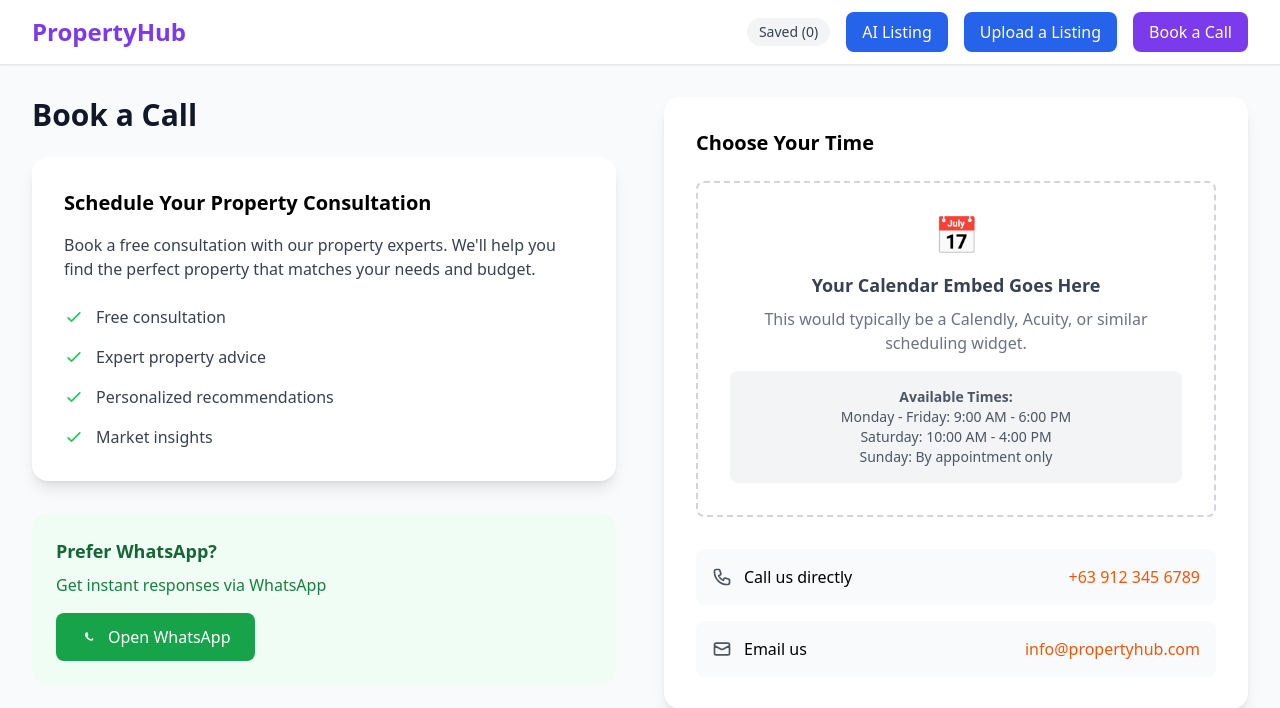
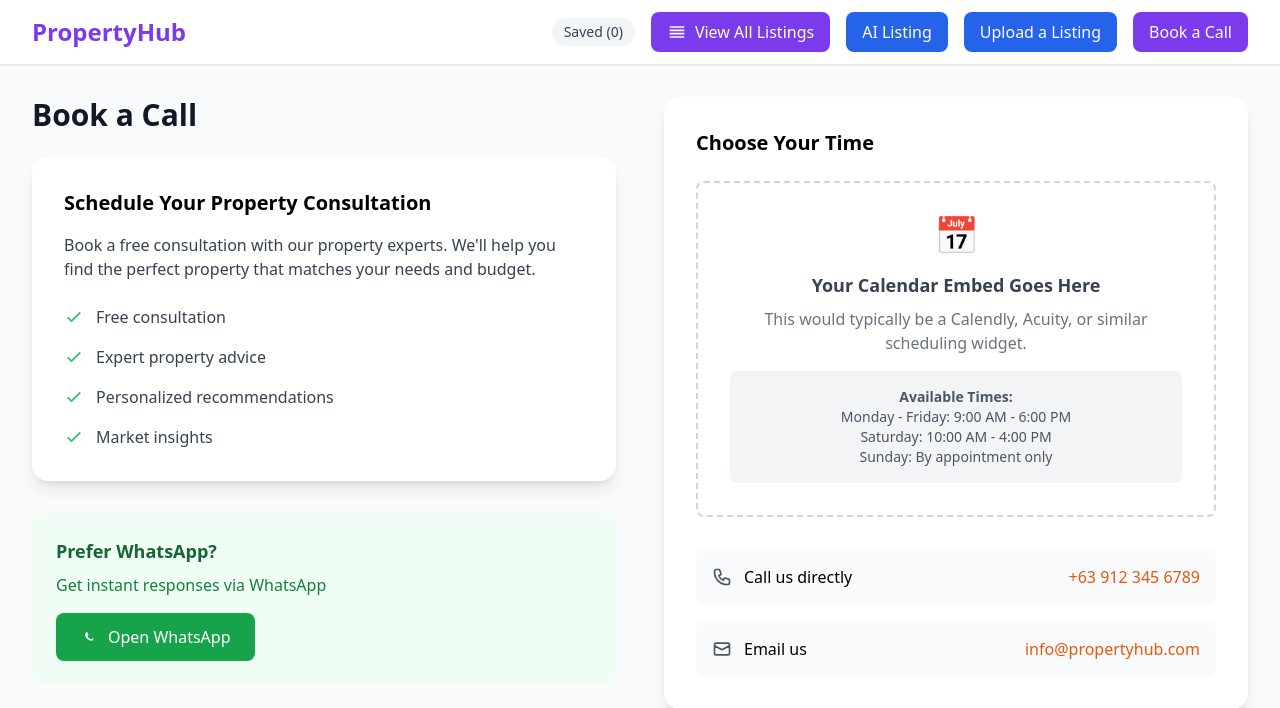
Before and after one commit to Jvictorio09/project_03, a Django app: page /book in a window 1280 px wide. Shown: the top 708 px of the page. Run offline with Django 4.2, Linux system fonts and the light colour scheme; some libraries are stand-ins or nearby versions.

Commit message:
Add a link to view all listings globally
Adds a new "View All Listings" link to the base template, accessible globally, with an associated SVG icon.

Replit-Commit-Author: Agent
Replit-Commit-Session-Id: abb7555d-9f7c-4d47-88b0-363237bf12e7
Replit-Commit-Checkpoint-Type: full_checkpoint
Replit-Commit-Screenshot-Url: https://storage.googleapis.com/screenshot-production-us-central1/b98ac6f9-5b52-49a3-996b-2b3111339e6b/abb7555d-9f7c-4d47-88b0-363237bf12e7/HRvDkZ6

```diff
--- a/myApp/templates/base.html
+++ b/myApp/templates/base.html
@@ -23,6 +23,12 @@
                 </div>
                 <div class="flex items-center space-x-4">
                     <span class="saved-chip bg-gray-100 text-gray-700 px-3 py-1 rounded-full text-sm">Saved (0)</span>
+                    <a href="{% url 'results' %}" class="bg-violet-600 text-white px-4 py-2 rounded-lg hover:bg-violet-700 transition flex items-center gap-2">
+                        <svg class="w-5 h-5" fill="none" stroke="currentColor" viewBox="0 0 24 24">
+                            <path stroke-linecap="round" stroke-linejoin="round" stroke-width="2" d="M4 6h16M4 10h16M4 14h16M4 18h16"></path>
+                        </svg>
+                        View All Listings
+                    </a>
                     <a href="{% url 'ai_prompt_listing' %}" class="bg-blue-600 text-white px-4 py-2 rounded-lg hover:bg-blue-700 transition">AI Listing</a>
                     <a href="{% url 'listing_choice' %}" class="bg-blue-600 text-white px-4 py-2 rounded-lg hover:bg-blue-700 transition">Upload a Listing</a>
                     <a href="{% url 'book' %}" class="bg-violet-600 text-white px-4 py-2 rounded-lg hover:bg-violet-700 transition">Book a Call</a>
```
Also changed, not shown: attached_assets/image_1760105629800.png (added).
